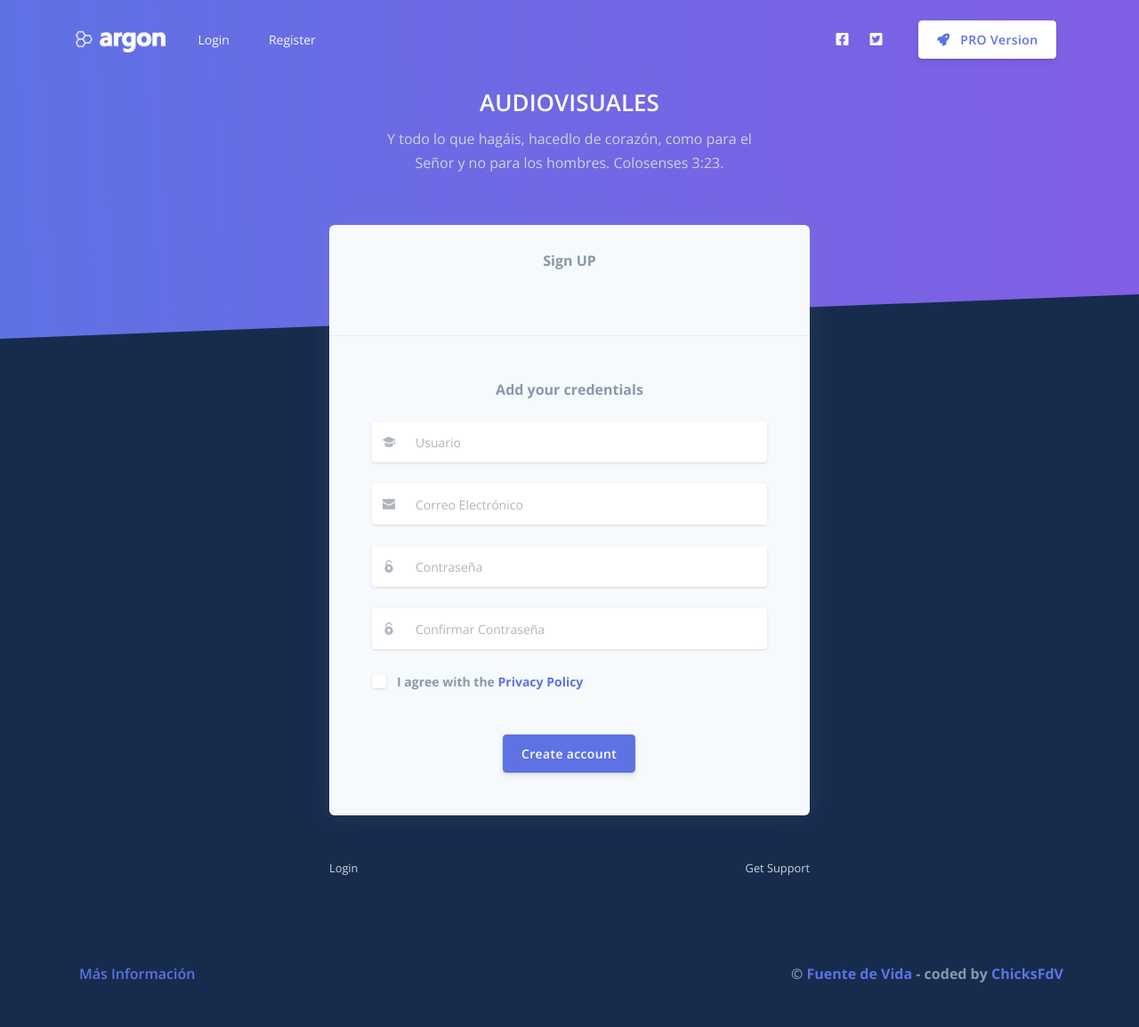
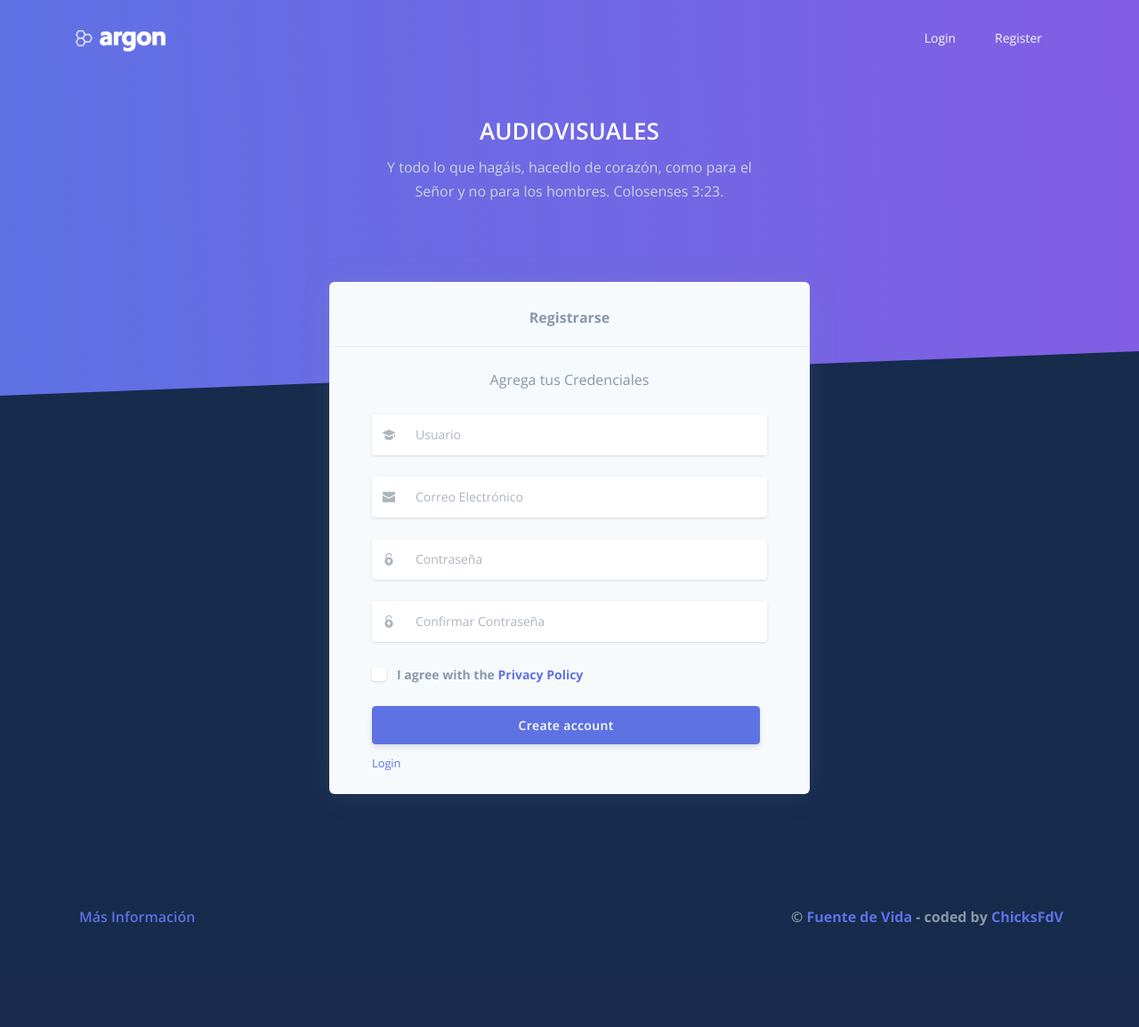
Before and after one commit to Niiw-dev/FRA, a Django app: page /register/ in a window 1280 px wide. Shown: the whole page at 89% size. After the commit the page ends 1041 px from the top, so only its background shows below. Run offline with Django 3.2, Linux system fonts and the light colour scheme; some libraries are stand-ins or nearby versions.

Commit message:
Se ajusta la vista de login y register

```diff
--- a/apps/templates/accounts/register.html
+++ b/apps/templates/accounts/register.html
@@ -11,21 +11,23 @@
     <div class="container mt--8 pb-5">
       <!-- Table -->
       <div class="row justify-content-center">
-        <div class="col-lg-6 col-md-8">
+        <div class="col-lg-6 col-md-7">
 
           <div class="card bg-secondary shadow border-0">
-            <div class="card-header bg-transparent pb-5">
-              <div class="text-muted text-center mt-2 mb-4">
-                Sign UP
+            <div class="card-header bg-transparent">
+              <div class="text-muted text-center mt-2">
+                Registrarse
               </div>
             </div>
-            <div class="card-body px-lg-5 py-lg-5">
+            <div class="card-body px-lg-5 py-lg-4">
               <div class="text-center text-muted mb-4">
 
                 {% if msg %}
                   <small>{{ msg | safe }}</small>
                 {% else %}
-                  Add your credentials
+                  <p>
+                    Agrega tus Credenciales
+                  </p>
                 {% endif %}
 
               </div>
@@ -37,7 +39,7 @@
                   {% csrf_token %}
 
                   <div class="form-group">
-                    <div class="input-group input-group-alternative mb-3">
+                    <div class="input-group input-group-alternative">
                       <div class="input-group-prepend">
                         <span class="input-group-text"><i class="ni ni-hat-3"></i></span>
                       </div>
@@ -47,7 +49,7 @@
                   <span class="text-error">{{ form.username.errors }}</span>
 
                   <div class="form-group">
-                    <div class="input-group input-group-alternative mb-3">
+                    <div class="input-group input-group-alternative">
                       <div class="input-group-prepend">
                         <span class="input-group-text"><i class="ni ni-email-83"></i></span>
                       </div>
@@ -76,7 +78,7 @@
                   </div>
                   <span class="text-error">{{ form.password2.errors }}</span>
 
-                  <div class="row my-4">
+                  <div class="row mt-4">
                     <div class="col-12">
                       <div class="custom-control custom-control-alternative custom-checkbox">
                         <input class="custom-control-input" id="customCheckRegister" type="checkbox">
@@ -86,8 +88,9 @@
                       </div>
                     </div>
                   </div>
-                  <div class="text-center">
-                    <button type="submit" class="btn btn-primary mt-4">Create account</button>
+                  <div class="d-flex flex-column justify-content-center">
+                    <button type="submit" class="btn btn-primary mt-4 mb-2">Create account</button>
+                    <a href="{% url 'login' %}"><small>Login</small></a>
                   </div>
                 </form>
 
@@ -98,19 +101,7 @@
 
         </div>
       </div>
-
-      <div class="row mt-3">
-        <div class="col-3"></div>
-        <div class="col-3">
-          <a href="{% url 'login' %}" class="text-light"><small>Login</small></a>
-        </div>
-        <div class="col-3 text-right">
-          <a href="https://appseed.us/support" class="text-light"><small>Get Support</small></a>
-        </div>
-      </div>
-
     </div>
-  </div>
 
 {% endblock content %}
 
--- a/apps/templates/includes/navigation-fullscreen.html
+++ b/apps/templates/includes/navigation-fullscreen.html
@@ -22,7 +22,7 @@
           </div>
         </div>
       </div>
-      <ul class="navbar-nav mr-auto">
+      <ul class="navbar-nav align-items-lg-center ml-lg-auto">
         <li class="nav-item">
           <a href="{% url 'login' %}" class="nav-link">
             <span class="nav-link-inner--text">Login</span>
@@ -34,32 +34,6 @@
           </a>
         </li>
       </ul>
-      <hr class="d-lg-none" />
-      <ul class="navbar-nav align-items-lg-center ml-lg-auto">
-        <li class="nav-item">
-          <a class="nav-link nav-link-icon" href="https://www.facebook.com/webappseed"
-             target="_blank" data-toggle="tooltip" data-original-title="Like us on Facebook">
-            <i class="fab fa-facebook-square"></i>
-            <span class="nav-link-inner--text d-lg-none">Facebook</span>
-          </a>
-        </li>
-        <li class="nav-item">
-          <a class="nav-link nav-link-icon" href="https://twitter.com/webappseed"
-             target="_blank" data-toggle="tooltip" data-original-title="Follow us on Twitter">
-            <i class="fab fa-twitter-square"></i>
-            <span class="nav-link-inner--text d-lg-none">Twitter</span>
-          </a>
-        </li>
-        <li class="nav-item d-none d-lg-block ml-lg-4">
-          <a href="https://appseed.us/admin-dashboards/django-dashboard-argon-pro"
-             target="_blank" class="btn btn-neutral btn-icon">
-            <span class="btn-inner--icon">
-              <i class="fas fa-rocket mr-2"></i>
-            </span>
-            <span class="nav-link-inner--text">PRO Version</span>
-          </a>
-        </li>
-      </ul>
     </div>
   </div>
 </nav>
--- a/apps/templates/layouts/base-fullscreen.html
+++ b/apps/templates/layouts/base-fullscreen.html
@@ -42,7 +42,7 @@
     {% include "includes/navigation-fullscreen.html" %}
 
     <!-- Header -->
-    <div class="header bg-gradient-primary py-7">
+    <div class="header bg-gradient-primary py-8">
       <div class="container">
         <div class="header-body text-center mb-6">
           <div class="row justify-content-center">
```
Also changed, not shown: apps/templates/accounts/login.html (+7 -9 lines).
